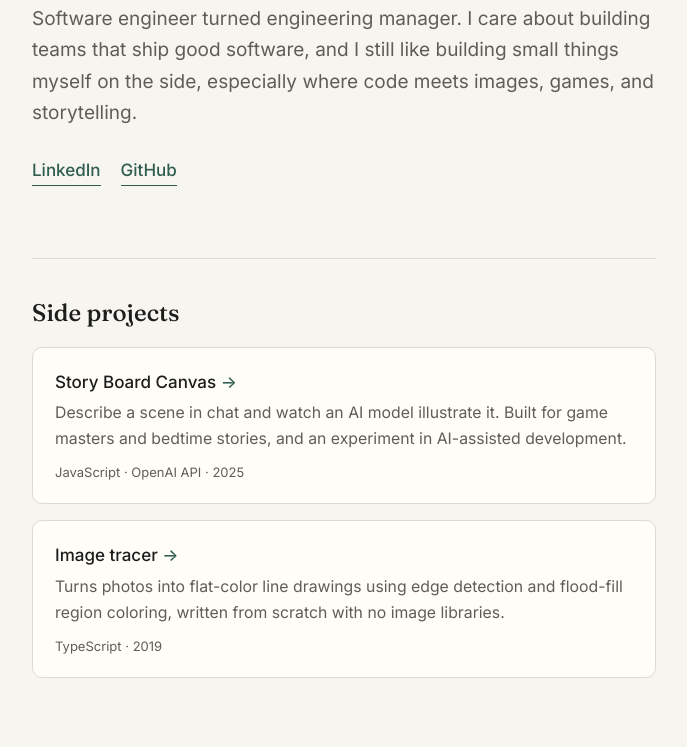
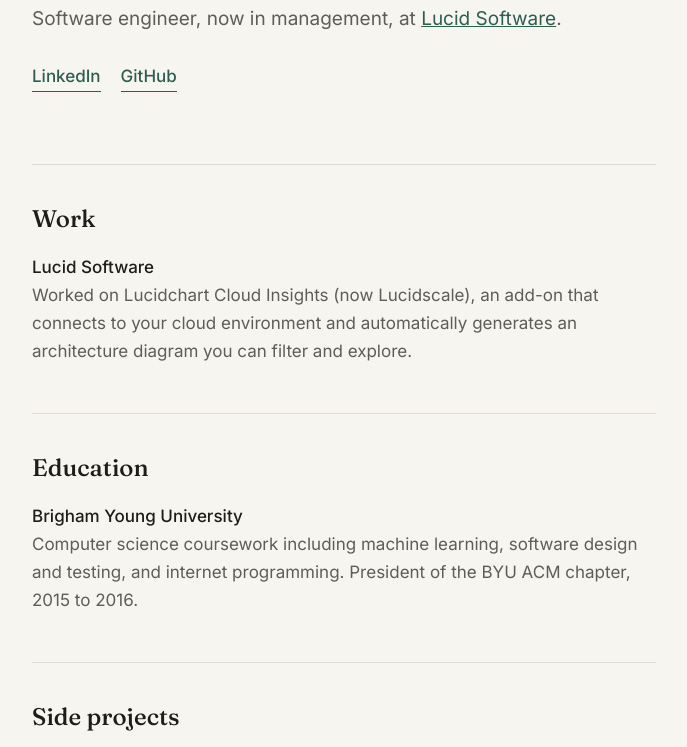
Before and after one commit to kevinjreece/kevinjreece.github.io, a plain HTML site: page index.html in a window 1280 px wide. Shown: the part 211-958 px from the top of the page, without its empty margins (296-983 px from the left). Drawn offline with Linux system fonts and the light colour scheme.

Commit message:
Rebuild content from LinkedIn profile, verified facts only
Co-Authored-By: Claude Opus 5.5 <noreply@anthropic.com>
Claude-Session: https://claude.ai/code/session_01W2M9BEyRRzACmRdTM8vdyq

```diff
--- a/index.html
+++ b/index.html
@@ -4,7 +4,7 @@
   <meta charset="UTF-8">
   <meta name="viewport" content="width=device-width, initial-scale=1">
   <title>Kevin J. Reece</title>
-  <meta name="description" content="Kevin J. Reece: engineering manager and software engineer in Salt Lake City, Utah.">
+  <meta name="description" content="Kevin J. Reece: software engineer and manager at Lucid Software in South Jordan, Utah.">
   <link rel="preconnect" href="https://fonts.googleapis.com">
   <link rel="preconnect" href="https://fonts.gstatic.com" crossorigin>
   <link href="https://fonts.googleapis.com/css2?family=Fraunces:opsz,wght@9..144,500;9..144,600&family=Inter:wght@400;500&display=swap" rel="stylesheet">
@@ -13,14 +13,34 @@
 <body>
   <main>
     <header class="intro">
-      <p class="eyebrow">Salt Lake City, Utah</p>
+      <p class="eyebrow">South Jordan, Utah</p>
       <h1>Kevin J. Reece</h1>
-      <p class="lede">Software engineer turned engineering manager. I care about building teams that ship good software, and I still like building small things myself on the side, especially where code meets images, games, and storytelling.</p>
+      <p class="lede">Software engineer, now in management, at <a href="https://lucid.co">Lucid Software</a>.</p>
       <nav class="links" aria-label="Elsewhere">
         <a href="https://www.linkedin.com/in/kevinjreece">LinkedIn</a>
         <a href="https://github.com/kevinjreece">GitHub</a>
       </nav>
     </header>
+
+    <section aria-labelledby="work-heading">
+      <h2 id="work-heading">Work</h2>
+      <ul class="facts">
+        <li>
+          <span class="fact-title">Lucid Software</span>
+          <span class="fact-desc">Worked on Lucidchart Cloud Insights (now Lucidscale), an add-on that connects to your cloud environment and automatically generates an architecture diagram you can filter and explore.</span>
+        </li>
+      </ul>
+    </section>
+
+    <section aria-labelledby="edu-heading">
+      <h2 id="edu-heading">Education</h2>
+      <ul class="facts">
+        <li>
+          <span class="fact-title">Brigham Young University</span>
+          <span class="fact-desc">Computer science coursework including machine learning, software design and testing, and internet programming. President of the BYU ACM chapter, 2015 to 2016.</span>
+        </li>
+      </ul>
+    </section>
 
     <section aria-labelledby="projects-heading">
       <h2 id="projects-heading">Side projects</h2>
@@ -28,18 +48,23 @@
         <li>
           <a class="project" href="https://github.com/kevinjreece/codex">
             <span class="project-name">Story Board Canvas</span>
-            <span class="project-desc">Describe a scene in chat and watch an AI model illustrate it. Built for game masters and bedtime stories, and an experiment in AI-assisted development.</span>
+            <span class="project-desc">Describe a scene in chat and an AI image model illustrates it. Designed for tabletop game masters and bedtime stories, with multiple boards and art styles saved in the browser.</span>
             <span class="tags">JavaScript · OpenAI API · 2025</span>
           </a>
         </li>
         <li>
           <a class="project" href="https://github.com/kevinjreece/image-project">
             <span class="project-name">Image tracer</span>
-            <span class="project-desc">Turns photos into flat-color line drawings using edge detection and flood-fill region coloring, written from scratch with no image libraries.</span>
+            <span class="project-desc">Turns images into flat-color line drawings using edge detection and flood-fill region coloring, written from scratch with no image libraries.</span>
             <span class="tags">TypeScript · 2019</span>
           </a>
         </li>
       </ul>
+    </section>
+
+    <section aria-labelledby="lang-heading">
+      <h2 id="lang-heading">Languages</h2>
+      <p class="plain">English (native) and Spanish (professional working proficiency).</p>
     </section>
   </main>
 
--- a/style.css
+++ b/style.css
@@ -93,6 +93,28 @@ section {
   border-top: 1px solid var(--line);
 }
 
+.facts {
+  list-style: none;
+  margin: 0;
+  padding: 0;
+}
+
+.fact-title {
+  display: block;
+  font-weight: 500;
+}
+
+.fact-desc,
+.plain {
+  display: block;
+  margin: 0;
+  color: var(--muted);
+}
+
+section + section {
+  margin-top: 3rem;
+}
+
 .projects {
   list-style: none;
   margin: 0;
```
